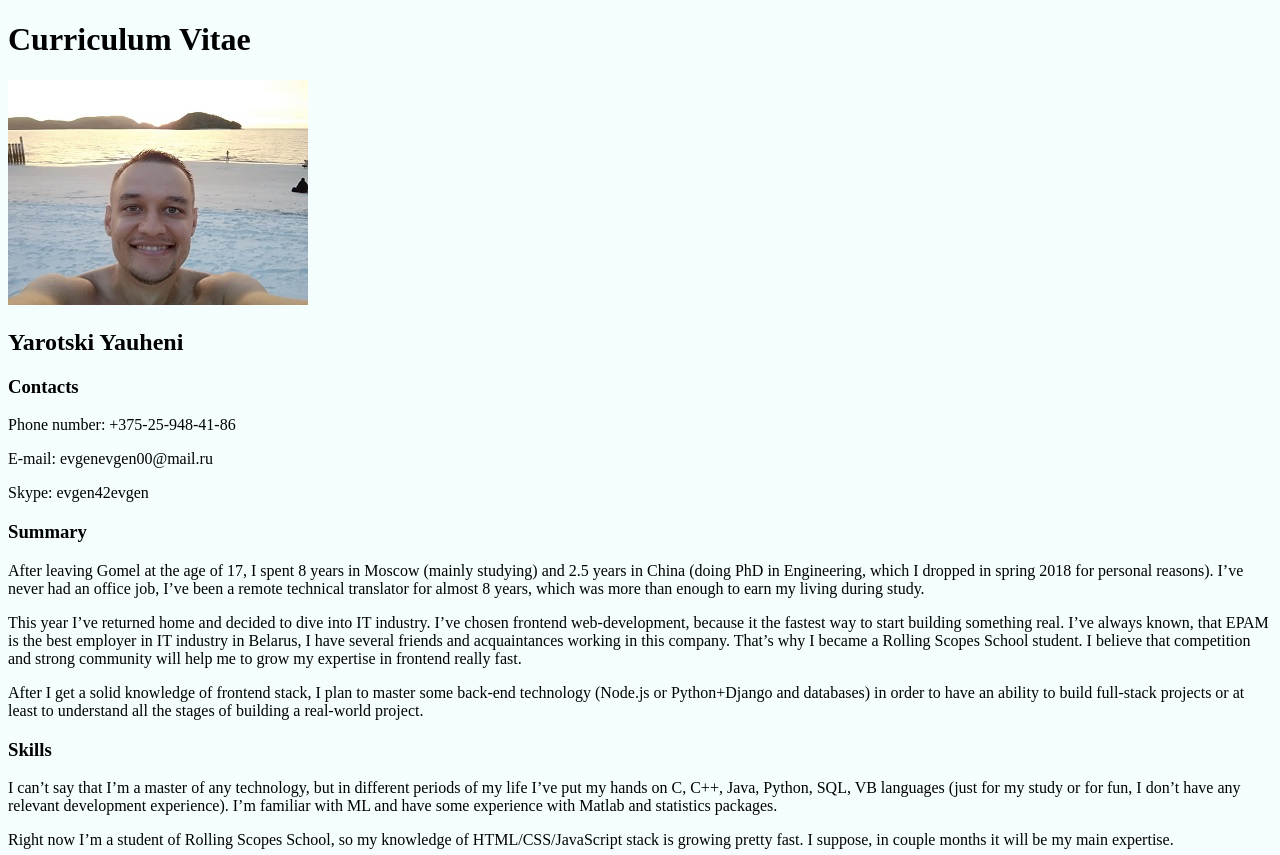
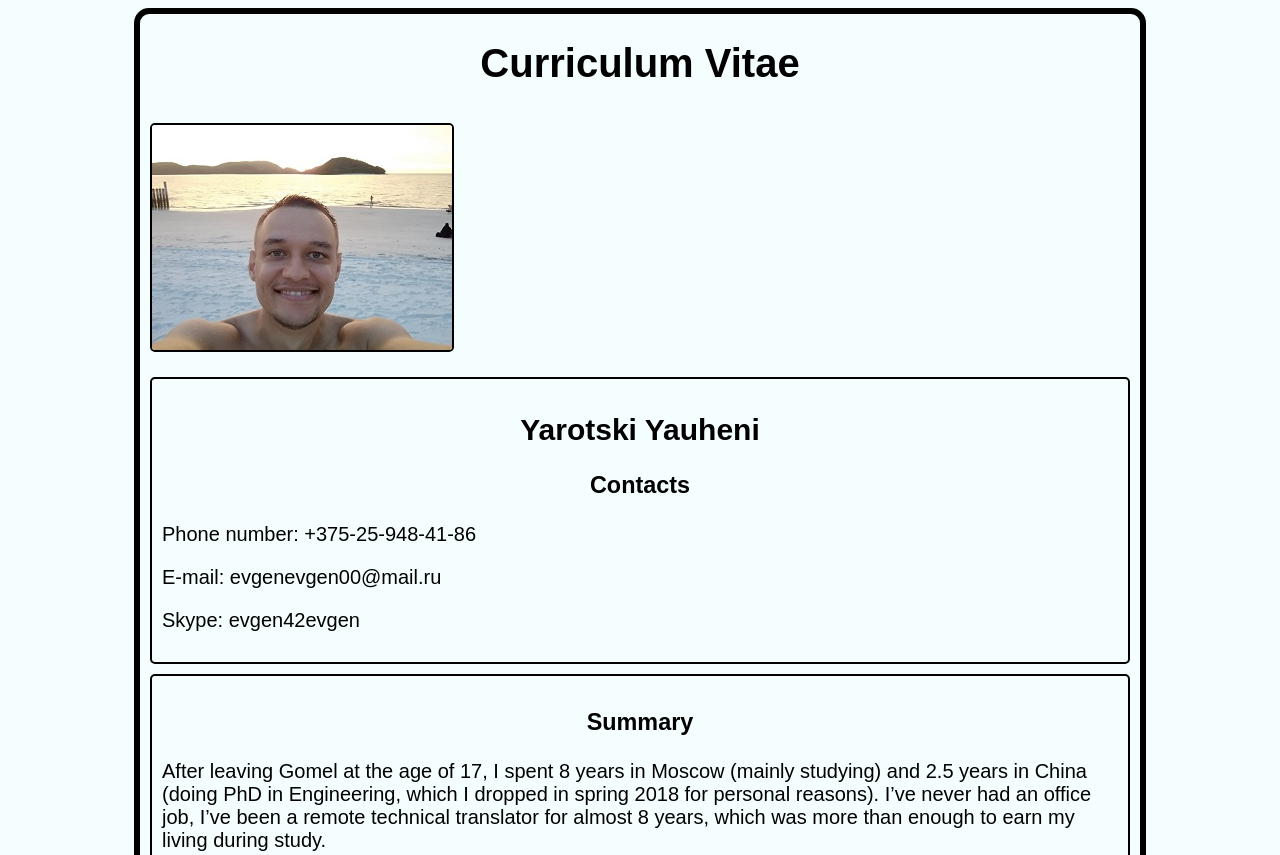
Before and after one commit to Rick42Morty/rsschool-codejam1-cv, a plain HTML site: page index.html in a window 1280 px wide. Shown: the top 855 px of the page. Drawn offline with Linux system fonts and the light colour scheme.

Commit message:
style: add some basic styling

```diff
--- a/css/style.css
+++ b/css/style.css
@@ -1,3 +1,34 @@
 body {
+  font-size: 20px;
+  font-family: Arial, Helvetica, sans-serif;
   background-color: #F5FEFE;
 }
+
+.wrapper {
+  width: 1000px;
+  margin: 0 auto;
+  border: 6px solid black;
+  border-radius: 15px;
+}
+
+header {
+  background-color: #F5FEFE;
+  text-align: center;
+}
+
+img {
+  margin: 10px;
+  border: 2px solid black;
+  border-radius: 5px;
+}
+
+h1, h2, h3 {
+  text-align: center;
+}
+
+article {
+  margin: 10px;
+  padding: 10px;
+  border: 2px solid black;
+  border-radius: 5px;
+}
--- a/index.html
+++ b/index.html
@@ -13,11 +13,13 @@
       <main>
         <section class="business-card">
           <img src="./img/photo.jpg" alt="candidate photo" width="300">
-          <h2>Yarotski Yauheni</h2>
-          <h3>Contacts</h3>
-          <p>Phone number: +375-25-948-41-86</p>
-          <p>E-mail: evgenevgen00@mail.ru</p>
-          <p>Skype: evgen42evgen</p>
+          <article class="">
+            <h2>Yarotski Yauheni</h2>
+            <h3>Contacts</h3>
+            <p>Phone number: +375-25-948-41-86</p>
+            <p>E-mail: evgenevgen00@mail.ru</p>
+            <p>Skype: evgen42evgen</p>
+          </article>
         </section>
         <section class="info-section">
           <article class="">
```
